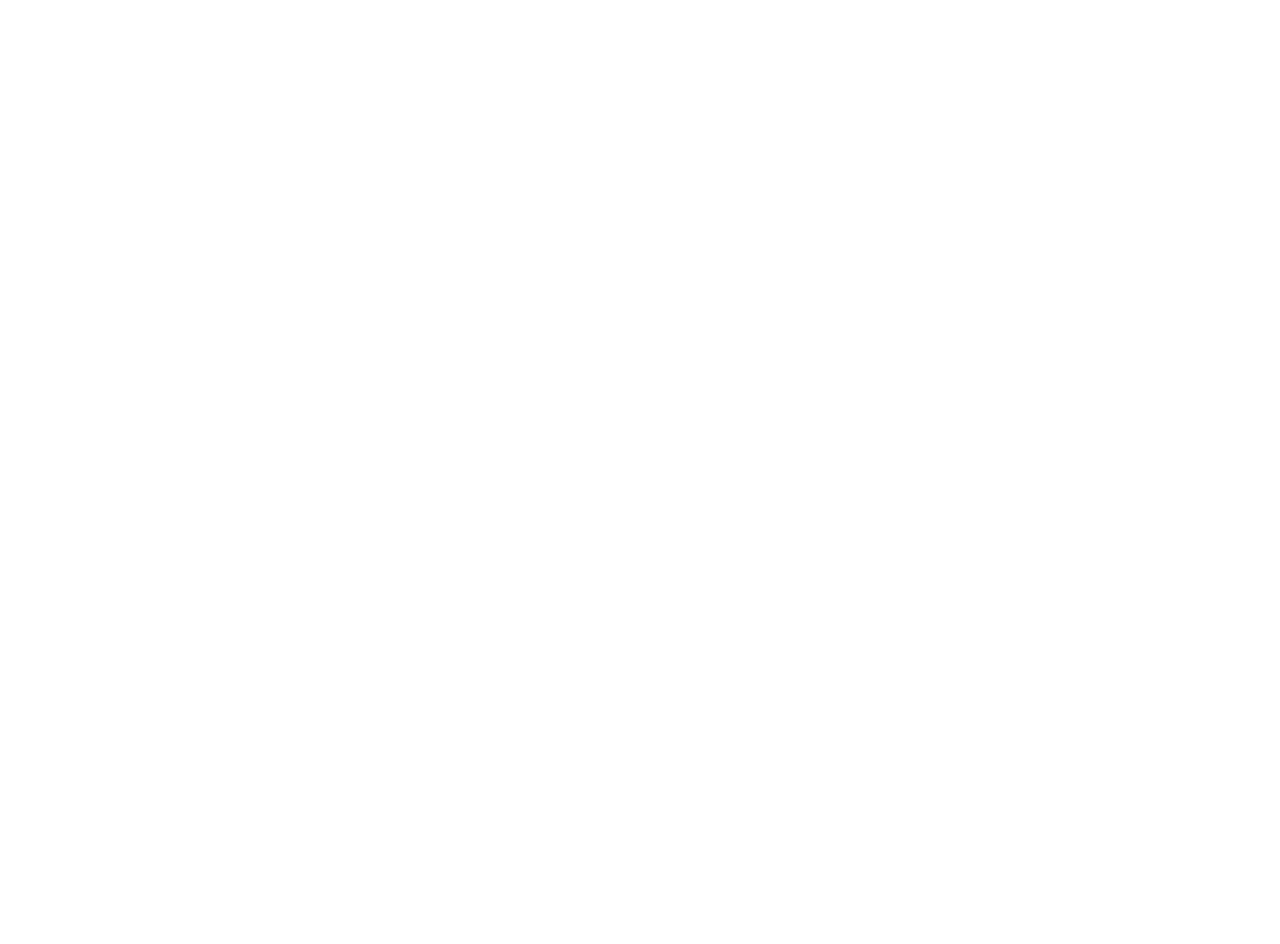
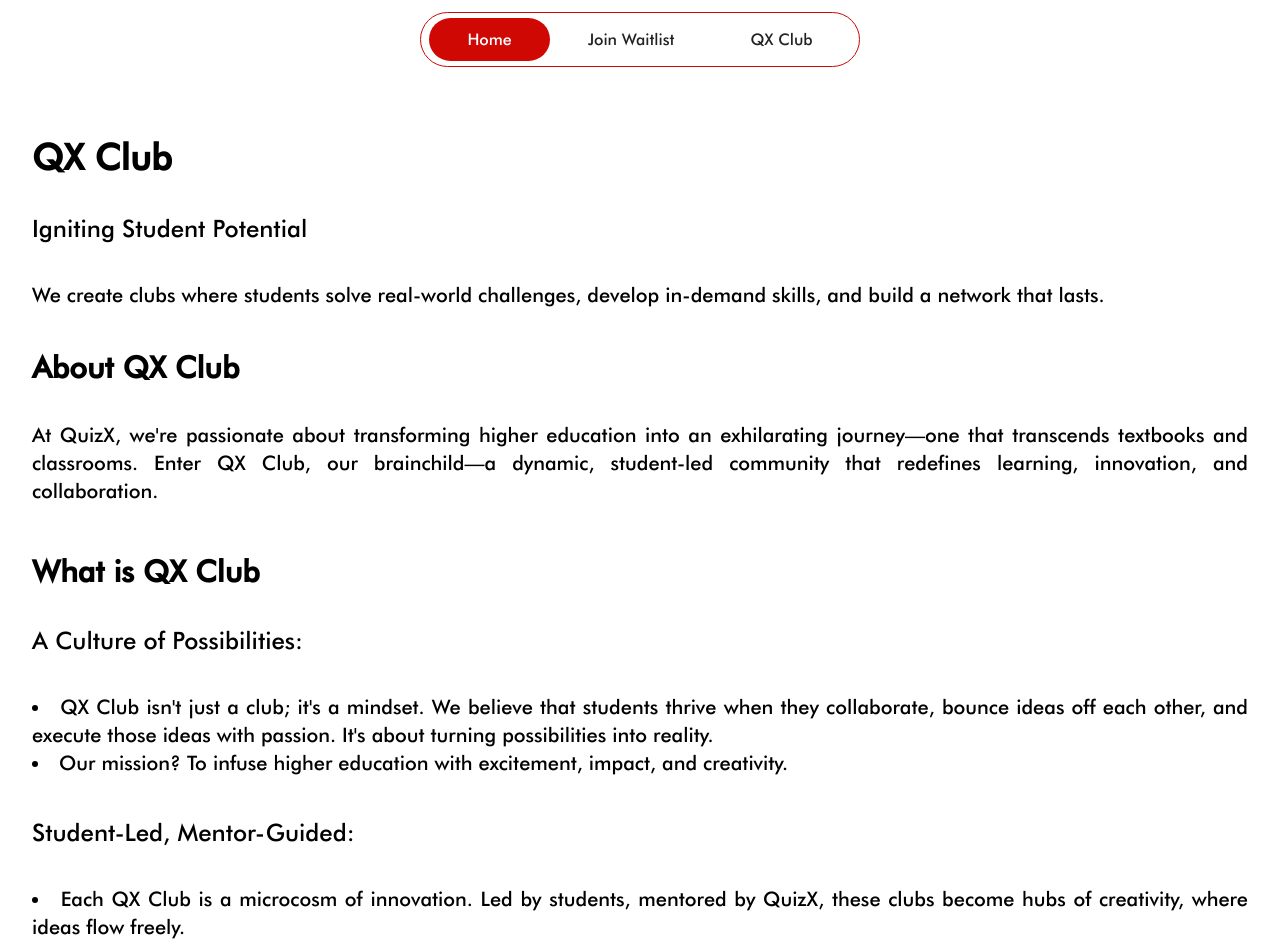
Before and after one commit to redfedted/quizxWebsite, a React (Vite) app in the folder client/: page /qxclub in a window 1280 px wide. Before the commit this address had no page. Shown: the part 20-964 px from the top of the page. Before the commit the page ends 800 px from the top, so only its background shows below. Built offline with nearby package versions, Linux system fonts and the light colour scheme.

Commit message:
Added QX club

```diff
--- a/client/package.json
+++ b/client/package.json
@@ -11,6 +11,7 @@
   },
   "dependencies": {
     "@motionone/utils": "^10.17.0",
+    "client": "file:",
     "framer-motion": "^11.0.28",
     "react": "^18.2.0",
     "react-collapsed": "^4.1.2",
--- a/client/src/App.jsx
+++ b/client/src/App.jsx
@@ -6,6 +6,7 @@
 import JoinWaitlist from "./components/JoinWaitlist";
 import DeleteSection from "./components/DeleteSection";
 import Navbar from "./components/Navbar";
+import QXClub from "./components/QXClub";
 
 function App() {
   return (
@@ -80,6 +81,7 @@
           <Route path="t&c" element={<TandC />} />
           <Route path="joinwaitlist" element={<JoinWaitlist />} />
           <Route path="deleteprofile" element={<DeleteSection />} />
+          <Route path="/qxclub" element={<QXClub />} />
         </Route>
       </Routes>
     </BrowserRouter>
--- a/client/src/components/Navbar.jsx
+++ b/client/src/components/Navbar.jsx
@@ -7,7 +7,9 @@
 const tabs = [
   { name: "Home", color: "#CF0804" },
   { name: "Join Waitlist", color: "#CF0804" },
+  { name: "QX Club", color: "#CF0804" }, // New Tab
 ];
+
 
 const duration = 0.3;
 
@@ -110,12 +112,17 @@
                 }}
               >
                 <Link
-                  to={i === 0 ? "/home" : "/joinwaitlist"}
-                  style={{ position: "relative", zIndex: 1 }}
-                  className={`   px-[1rem] py-[10rem]    `}
-                >
-                  {name}
-                </Link>
+  to={
+    i === 0 ? "/home"
+    : i === 1 ? "/joinwaitlist"
+    : "/qxclub"  // New route for QX Club
+  }
+  style={{ position: "relative", zIndex: 1 }}
+  className={`px-[1rem] py-[10rem]`}
+>
+  {name}
+</Link>
+
                 {i === selected && (
                   <motion.div
                     style={selectionStyle}
--- /dev/null
+++ b/client/src/components/QXClub.jsx
@@ -0,0 +1,69 @@
+
+
+import React from 'react';
+import { Link } from "react-router-dom";
+
+const QXClub = () => {
+  return (
+    <div className="text-justify flex flex-col gap-6 w-full p-8">
+      <h1 className="text-4xl font-bold mb-3">QX Club</h1>
+      <h3 className="text-2xl mb-3">Igniting Student Potential</h3>
+      <p className="text-xl mb-4">
+        We create clubs where students solve real-world challenges, develop in-demand skills, and build a network that lasts.
+      </p>
+
+      <h2 className="text-3xl font-bold mb-3">About QX Club</h2>
+      <p className="text-xl mb-6">
+        At QuizX, we're passionate about transforming higher education into an exhilarating journey—one that transcends textbooks and classrooms. Enter QX Club, our brainchild—a dynamic, student-led community that redefines learning, innovation, and collaboration.
+      </p>
+
+      <h2 className="text-3xl font-bold mb-3">What is QX Club</h2>
+      <p className="text-2xl mb-3">A Culture of Possibilities:</p>
+      <ul className="list-disc list-inside text-xl mb-4">
+        <li>QX Club isn't just a club; it's a mindset. We believe that students thrive when they collaborate, bounce ideas off each other, and execute those ideas with passion. It's about turning possibilities into reality.</li>
+        <li>Our mission? To infuse higher education with excitement, impact, and creativity.</li>
+      </ul>
+
+      <p className="text-2xl mb-3">Student-Led, Mentor-Guided:</p>
+      <ul className="list-disc list-inside text-xl mb-4">
+        <li>Each QX Club is a microcosm of innovation. Led by students, mentored by QuizX, these clubs become hubs of creativity, where ideas flow freely.</li>
+        <li>Imagine an "Innovation Management Degree" in action—where students learn by doing, not just studying.</li>
+      </ul>
+
+      <p className="text-2xl mb-3">Field-Specific Challenges:</p>
+      <ul className="list-disc list-inside text-xl mb-4">
+        <li>We're not content with theoretical knowledge. QX Clubs engage in real-world challenges, tailored to specific fields. Whether you're an architecture enthusiast or a zoology aficionado, there's a place for you.</li>
+        <li>Picture architecture students collaborating with botany experts to design biophilic structures or economics whizzes teaming up with zoologists to create cost-effective animal feed formulas.</li>
+      </ul>
+
+      <p className="text-2xl mb-3">Friendly Rivalries:</p>
+      <ul className="list-disc list-inside text-xl mb-4">
+        <li>The heart of QX Club lies in friendly competition. Each club competes with others, pushing boundaries, and showcasing their best work.</li>
+        <li>Why? Because competition fuels excellence. It's where students shine, innovate, and surprise themselves.</li>
+      </ul>
+
+      <p className="text-2xl mb-3">Feedback and Recognition:</p>
+      <ul className="list-disc list-inside text-xl mb-4">
+        <li>After the hard work, judges evaluate submissions. Constructive feedback helps students grow.</li>
+        <li>Exceptional executors receive certificates, spotlighting their specific contributions. These certificates are web-traceable-proof of your impact.</li>
+      </ul>
+
+      <p className="text-2xl mb-3">Cash Prizes and Immediate Rewards:</p>
+      <ul className="list-disc list-inside text-xl mb-4">
+        <li>Winning is not just about glory. Cash prizes await the champions. And yes, we transfer them immediately!</li>
+        <li>QX Club is not just about theory; it is about tangible results.</li>
+      </ul>
+
+      <h2 className="text-3xl font-bold mb-2">Join the Movement!</h2>
+      <p className="text-xl mb-2">
+        Whether you're a student, a teaching staff member, or part of the management, QX Club welcomes you. Let's bridge academia and the real world. Let's collaborate, innovate, and elevate education together.
+      </p>
+      <p className="text-xl">
+        Ready to make your mark? Get in touch with us. Let's reimagine education, one challenge at a time.
+        Feel the pulse of innovation. Join QX Club today!
+      </p>
+    </div>
+  );
+}
+
+export default QXClub;
```
Also changed, not shown: 2 other files (tests, documents, lock files or other folders).
